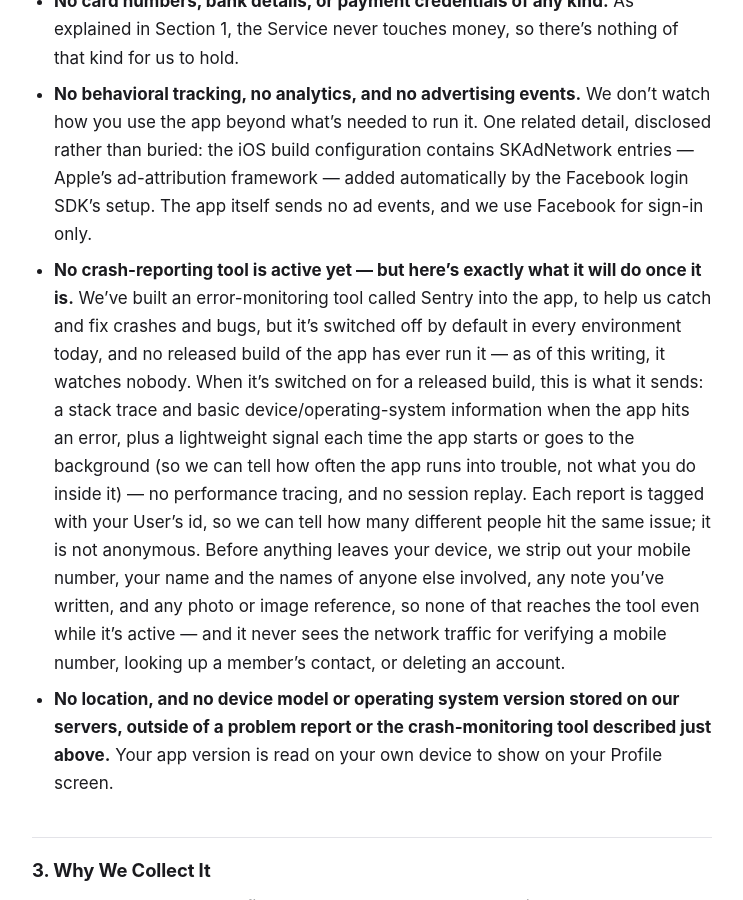
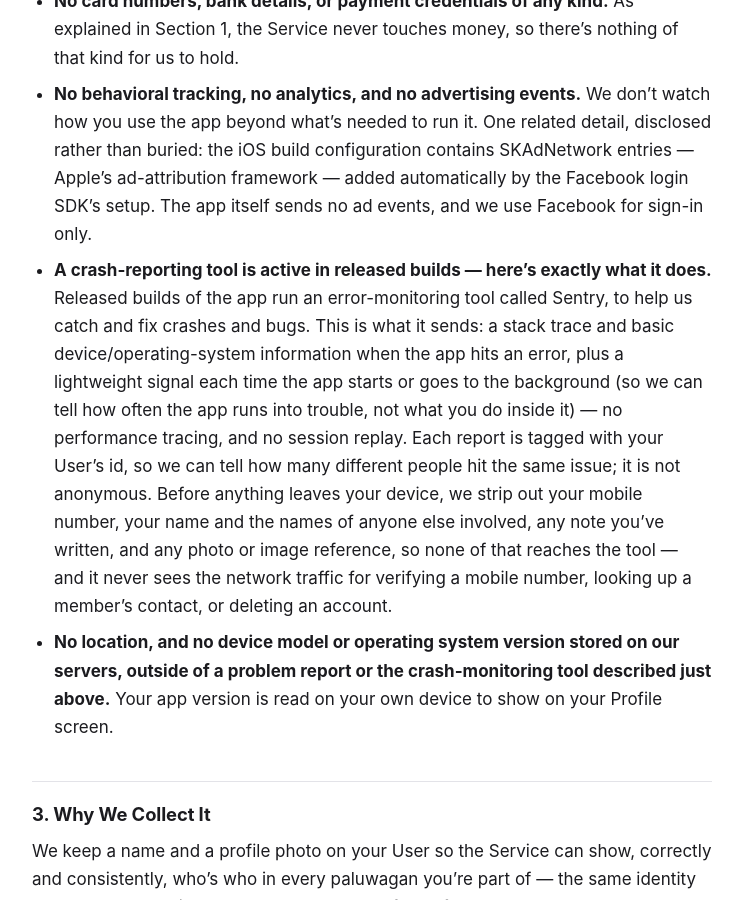
Before and after one commit to tanoru-hq/tanoru-hq.github.io, a Jekyll site: the page built from lista-natin/privacy.md, in a window 1280 px wide and 900 px high, scrolled down 2577 px. Shown: the whole window, without its empty margins (268-1011 px from the left). Built offline with Jekyll 4.4.1, drawn with Linux system fonts in a browser that asks for light colours; some of the changed text lies outside the part shown.

Commit message:
fix: state that released ListaNatin builds run Sentry

```diff
--- a/lista-natin/privacy.md
+++ b/lista-natin/privacy.md
@@ -35,7 +35,7 @@ We collect only what the Service needs to run a paluwagan and to reach you. Here
 - **No email address in our own database.** ListaNatin's own records never store your email address. If you sign in with Facebook and grant it the email permission, that address may exist inside Firebase Authentication's own managed record of your sign-in — a system operated by Google, separate from our database — but our app never reads or writes it as a stored field.
 - **No card numbers, bank details, or payment credentials of any kind.** As explained in Section 1, the Service never touches money, so there's nothing of that kind for us to hold.
 - **No behavioral tracking, no analytics, and no advertising events.** We don't watch how you use the app beyond what's needed to run it. One related detail, disclosed rather than buried: the iOS build configuration contains SKAdNetwork entries — Apple's ad-attribution framework — added automatically by the Facebook login SDK's setup. The app itself sends no ad events, and we use Facebook for sign-in only.
-- **No crash-reporting tool is active yet — but here's exactly what it will do once it is.** We've built an error-monitoring tool called Sentry into the app, to help us catch and fix crashes and bugs, but it's switched off by default in every environment today, and no released build of the app has ever run it — as of this writing, it watches nobody. When it's switched on for a released build, this is what it sends: a stack trace and basic device/operating-system information when the app hits an error, plus a lightweight signal each time the app starts or goes to the background (so we can tell how often the app runs into trouble, not what you do inside it) — no performance tracing, and no session replay. Each report is tagged with your User's id, so we can tell how many different people hit the same issue; it is not anonymous. Before anything leaves your device, we strip out your mobile number, your name and the names of anyone else involved, any note you've written, and any photo or image reference, so none of that reaches the tool even while it's active — and it never sees the network traffic for verifying a mobile number, looking up a member's contact, or deleting an account.
+- **A crash-reporting tool is active in released builds — here's exactly what it does.** Released builds of the app run an error-monitoring tool called Sentry, to help us catch and fix crashes and bugs. This is what it sends: a stack trace and basic device/operating-system information when the app hits an error, plus a lightweight signal each time the app starts or goes to the background (so we can tell how often the app runs into trouble, not what you do inside it) — no performance tracing, and no session replay. Each report is tagged with your User's id, so we can tell how many different people hit the same issue; it is not anonymous. Before anything leaves your device, we strip out your mobile number, your name and the names of anyone else involved, any note you've written, and any photo or image reference, so none of that reaches the tool — and it never sees the network traffic for verifying a mobile number, looking up a member's contact, or deleting an account.
 - **No location, and no device model or operating system version stored on our servers, outside of a problem report or the crash-monitoring tool described just above.** Your app version is read on your own device to show on your Profile screen.
 
 ## 3. Why We Collect It
@@ -63,7 +63,7 @@ If you send us a problem report, we keep it — the category, your note, your ap
 - **Google/Firebase** — our database, our authentication system, and our background jobs all run on Firebase, a Google product. This is where your name, photo, paluwagan data, notifications, and push token are actually stored, where your phone number is sent to deliver an SMS verification code, and — locked down separately, as Section 2 explains — where your mobile number itself lives. Some of those background jobs run on a schedule — sending due reminders and late alerts, recording payout releases, and closing grace periods. Others run on demand, triggered by something you or another member does: verifying a mobile number, looking up a member's contact, deleting an account, submitting a Contribution, resolving an approval or rejection, and marking notifications as read, among others.
 - **Expo's push notification service** (exp.host) — receives your push token and the content of a notification (its title, message, and related data) whenever we send you one, so it can be delivered to your device.
 - **Facebook (Meta)** — receives your login request if you sign in with Facebook, and returns your basic profile information to Firebase Authentication as part of that sign-in. We use Facebook for login only — no analytics or advertising events are sent to or from Facebook by the Service.
-- **Sentry** — only once we switch on the error-monitoring tool described in Section 2, and only for a released build. It's off today. When active, it receives exactly what Section 2 describes: crash reports and lightweight app-start/background signals, with your identifying details stripped out first.
+- **Sentry** — the error-monitoring tool described in Section 2, in released builds only. It receives exactly what Section 2 describes: crash reports and lightweight app-start/background signals, with your identifying details stripped out first.
 
 We don't sell your information to anyone, and we don't share it with any advertiser or data broker. No other outside service receives your data.
 
```
Also changed, not shown: other parts of lista-natin/privacy.md (+2 -2 lines).
